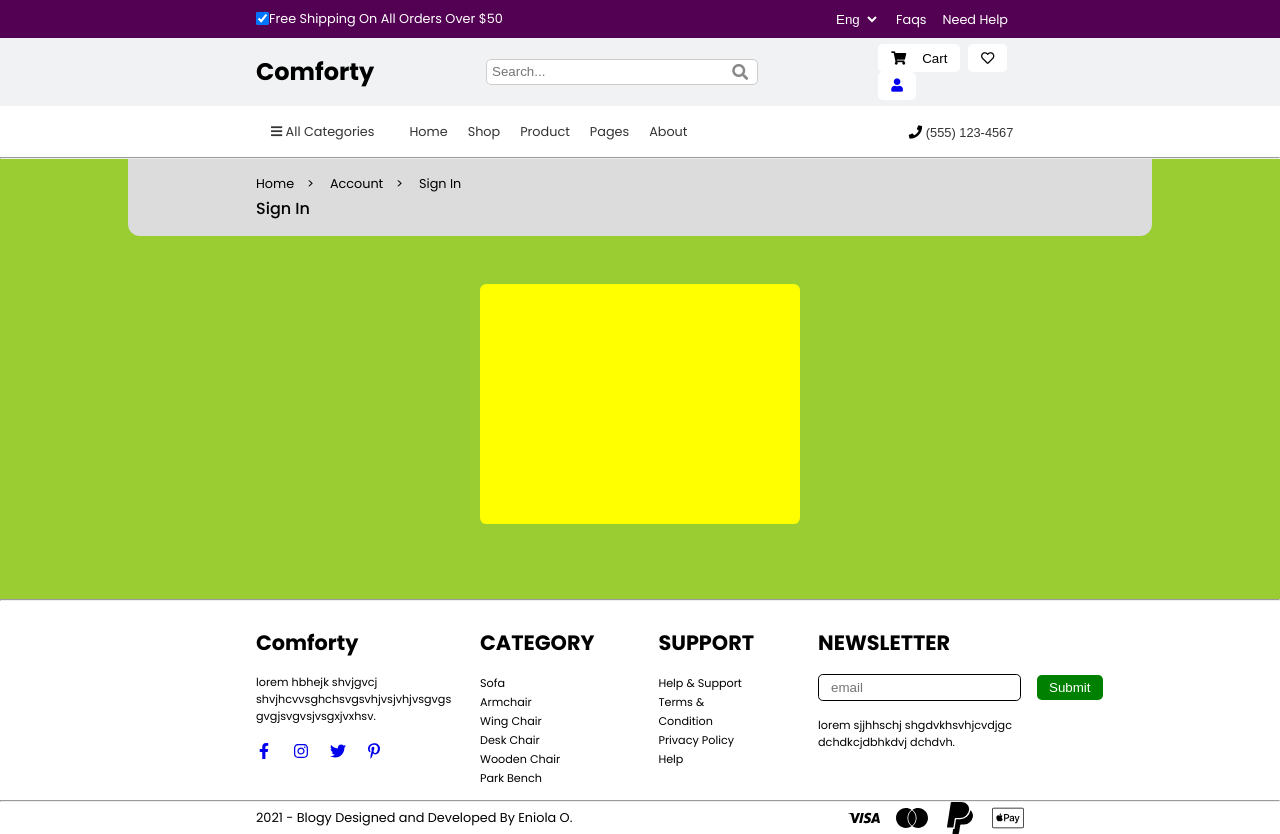
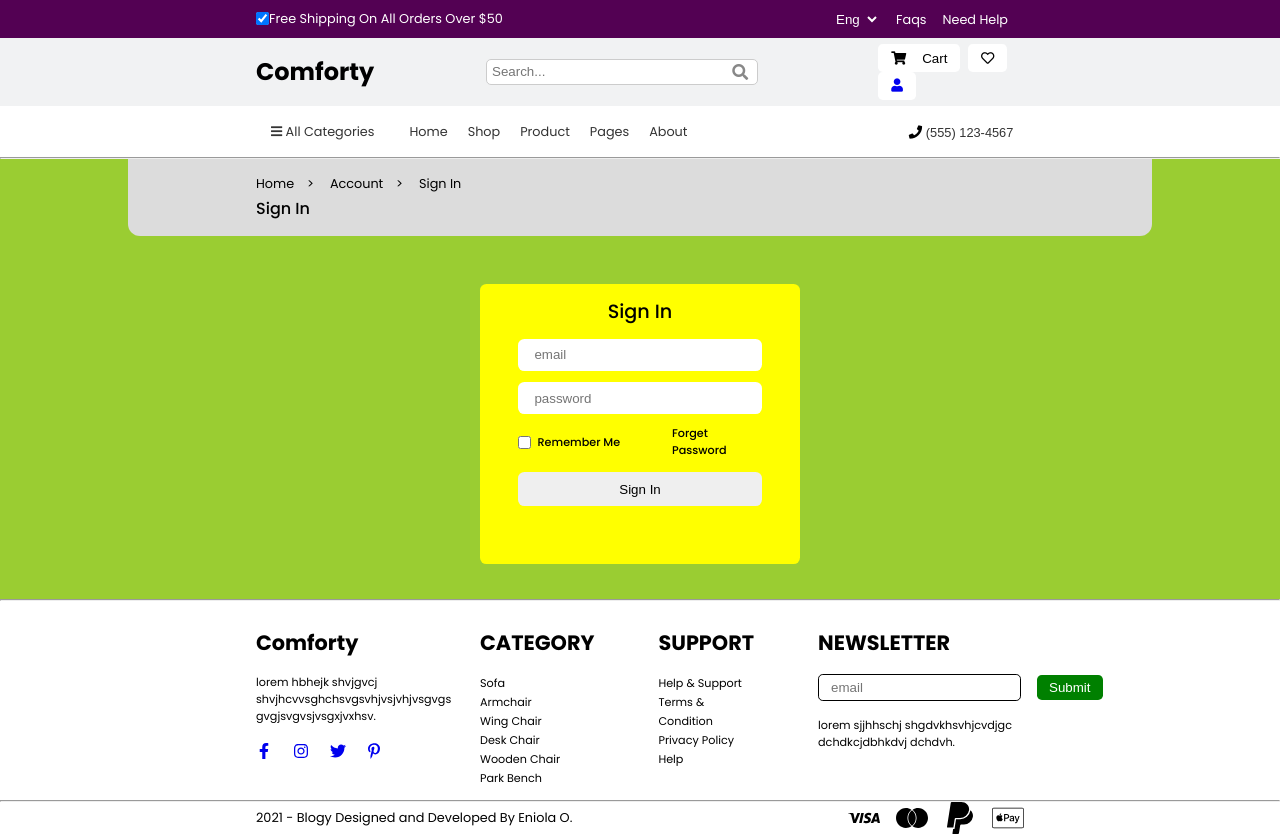
Before and after one commit to codemonk-silver/E-Commerce, a React (Create React App) app in the folder e-commerce/: page /account in a window 1280 px wide. Built offline with nearby package versions, Linux system fonts and the light colour scheme.

Commit message:
account form changes

```diff
--- a/e-commerce/src/component/Account/account.css
+++ b/e-commerce/src/component/Account/account.css
@@ -44,10 +44,72 @@
 
 .accountForm{
     width: 25%;
-    height: 30vh;
+    height: 35vh;
     background: yellow;
     margin-left: auto;
     margin-right: auto;
     margin-top: 3rem;
     border-radius: .4rem;
 }
+
+.accountForm p{
+    font-size: 1.2rem;
+    font-weight: 500;
+    text-align: center;
+    padding: 4%;
+}
+
+.formDetails{
+    display: flex;
+    flex-direction: column;
+    justify-content: center;
+    width: 100%;
+    max-width: 80%;
+    padding: 0% 2%;
+    margin-left: auto;
+    margin-right: auto;
+}
+
+.formDetails .formUser{
+    height: 2rem;
+    border: none;
+    border-radius: .4rem;
+    margin-bottom: .7rem;
+    padding-left: 1rem;
+}
+
+.formCheck{
+    display: flex;
+    justify-content: space-between;
+    align-items: center;
+    margin-bottom: .8rem;
+}
+
+.formLeftCheck{
+    display: flex;
+    align-items: center;
+    width: 10rem;
+}
+
+.formLeftCheck input{
+    font-size: .5rem;
+}
+
+.formLeftCheck p{
+    font-size: .7rem;
+
+}
+
+.formCheck a{
+    font-size: .7rem;
+    text-decoration: none;
+    color: black;
+    font-weight: 500;
+
+}
+
+.formDetails button{
+    padding: .6rem 1rem;
+    border-radius: .4rem;
+    border: none;
+}
--- a/e-commerce/src/component/Account/account.js
+++ b/e-commerce/src/component/Account/account.js
@@ -21,8 +21,21 @@ const Account = () => {
       </div>
 
       <div className='accountForm'>
+            <p>Sign In</p>
+            <div className='formDetails'>
+                <input className='formUser' type='email' placeholder='email' alt='email' />
+                <input className='formUser' type='password' placeholder='password' alt='password' />
+                <div className='formCheck'>
+                    <div className='formLeftCheck'>
+                        <input type='checkbox' />
+                        <p>Remember Me</p>
+                    </div>
+                    <a href=''>Forget Password</a>
+                </div>
+                <button>Sign In</button>
+            </div>
+      </div>
 
-      </div>
     </section>
   )
 }
```
